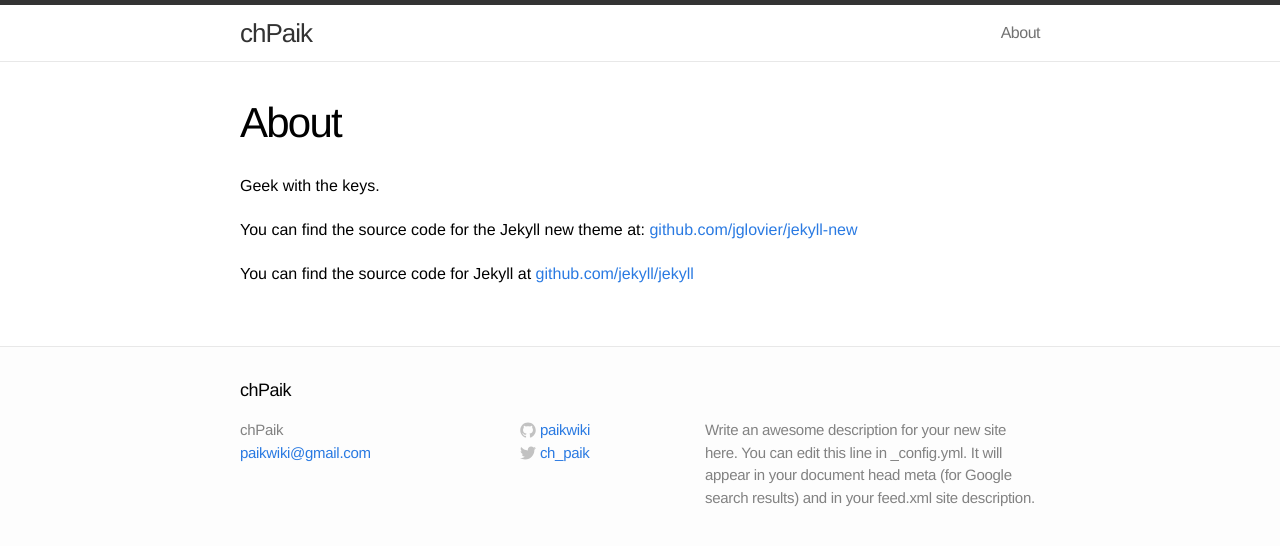
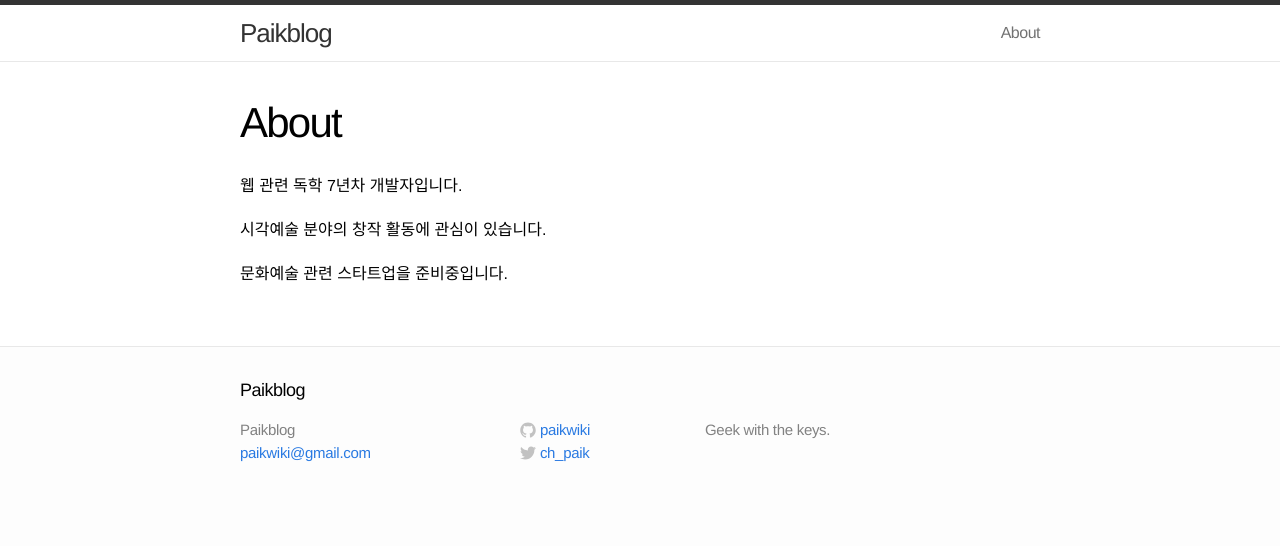
Before and after one commit to paikwiki/paikwiki.github.io, a Jekyll site: the page built from about.md, in a window 1280 px wide. Shown: the top 546 px of the page. Built offline with Jekyll 4.4.1, drawn with Linux system fonts in a browser that asks for light colours.

Commit message:
Edit blog name and about page

```diff
--- a/_config.yml
+++ b/_config.yml
@@ -1,7 +1,7 @@
 # Site settings
-title: chPaik
+title: Paikblog
 email: paikwiki@gmail.com
-description: "Write an awesome description for your new site here. You can edit this line in _config.yml. It will appear in your document head meta (for Google search results) and in your feed.xml site description."
+description: "Geek with the keys."
 baseurl: ""
 url: "http://paikwiki.com"
 twitter_username: ch_paik
--- a/about.md
+++ b/about.md
@@ -4,8 +4,8 @@ title: About
 permalink: /about/
 ---
 
-Geek with the keys.
+웹 관련 독학 7년차 개발자입니다.
 
-You can find the source code for the Jekyll new theme at: [github.com/jglovier/jekyll-new](https://github.com/jglovier/jekyll-new)
+시각예술 분야의 창작 활동에 관심이 있습니다.
 
-You can find the source code for Jekyll at [github.com/jekyll/jekyll](https://github.com/jekyll/jekyll)
+문화예술 관련 스타트업을 준비중입니다.
```
